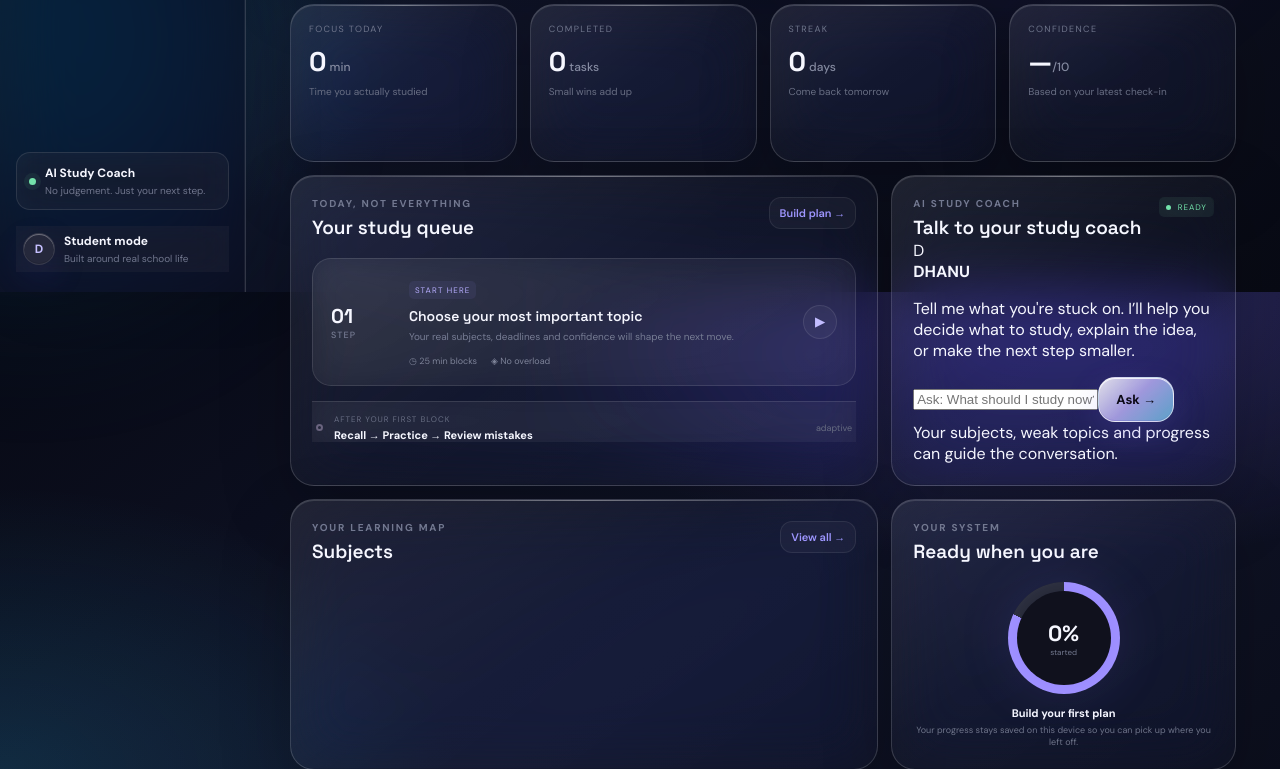
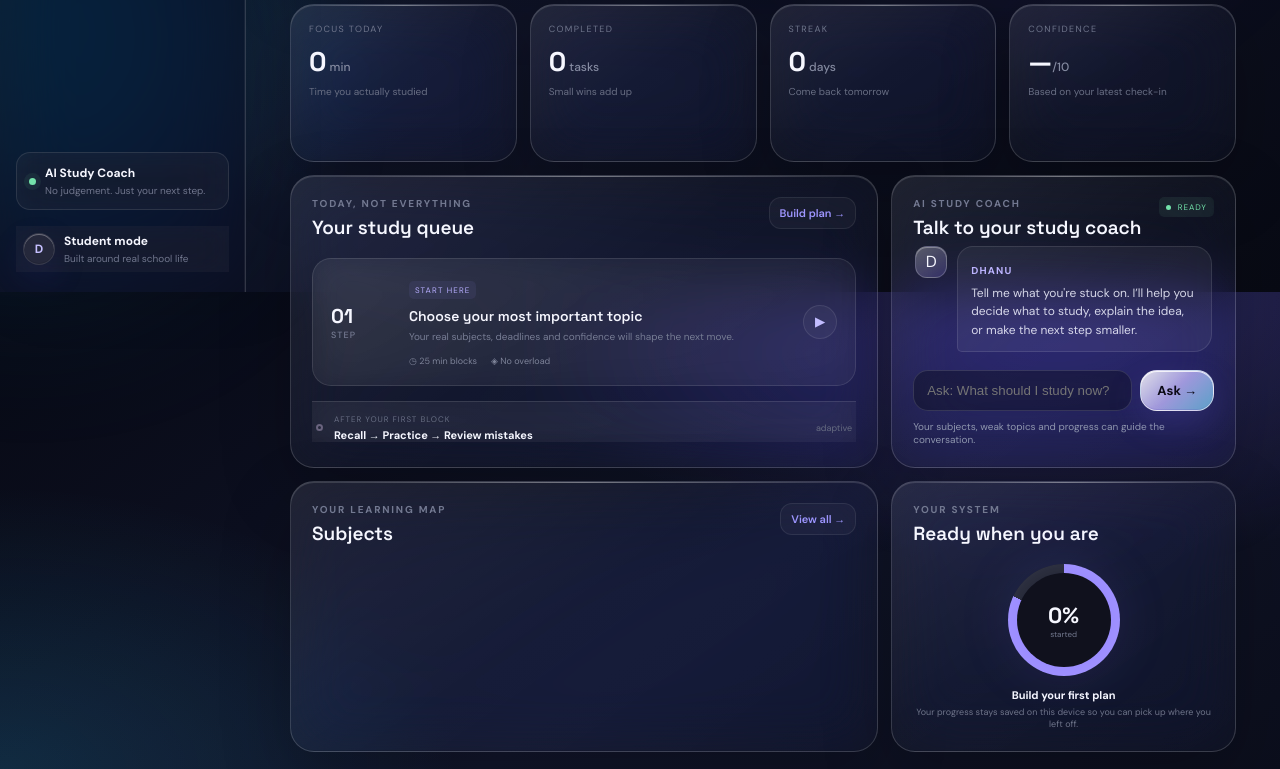
Before and after one commit to dhanush893/DhanuStudyOS, a Flask app: page / in a window 1280 px wide. Shown: the part 508-1277 px from the top of the page. Run offline with Flask 3, Linux system fonts and the light colour scheme.

Commit message:
Style conversational AI study coach with liquid glass UI

```diff
--- a/static/student.css
+++ b/static/student.css
@@ -58,3 +58,21 @@ body{padding-bottom:92px;background:radial-gradient(90% 45% at 80% 0,rgba(133,10
 }
 @media(max-width:420px){.welcome-row h1,.tool-header h1{font-size:35px!important}.student-problem-grid{grid-template-columns:1fr!important}.problem-card{min-height:auto!important}.planner-options{grid-template-columns:1fr!important}.sidebar{left:9px!important;right:9px!important;bottom:8px!important}.nav-item{font-size:7px!important}}
 @media(prefers-reduced-motion:reduce){*,*:before,*:after{scroll-behavior:auto!important;transition:none!important;animation:none!important}}
+
+/* Conversational coach */
+.mentor-panel{min-height:100%}
+.coach-chat{max-height:330px;overflow:auto;padding:6px 2px 14px;display:flex;flex-direction:column;gap:12px}
+.coach-message{display:flex;gap:10px;align-items:flex-start}
+.coach-message-ai>div:last-child{flex:1;background:rgba(255,255,255,.055);border:1px solid rgba(255,255,255,.1);border-radius:16px 18px 18px 5px;padding:11px 13px}
+.coach-message-ai b{font-size:10px;letter-spacing:.12em;color:#bdb4ff}
+.coach-message-ai p,.coach-message-student p{margin:5px 0 0;font-size:12px;line-height:1.55;color:rgba(241,242,255,.86)}
+.coach-avatar{width:32px;height:32px;flex:none;display:grid;place-items:center;border-radius:12px;background:linear-gradient(145deg,rgba(255,255,255,.28),rgba(139,120,255,.2));border:1px solid rgba(255,255,255,.2);box-shadow:inset 0 1px rgba(255,255,255,.3)}
+.coach-message-student{align-self:flex-end;max-width:82%;background:linear-gradient(145deg,rgba(176,159,255,.22),rgba(83,211,255,.09));border:1px solid rgba(255,255,255,.14);border-radius:18px 18px 5px 18px;padding:10px 13px}
+.coach-message-student p{margin:0;color:#fff}
+.coach-form{display:flex;gap:8px;margin-top:4px}
+.coach-form input{min-width:0;flex:1;background:rgba(5,7,17,.38);border:1px solid rgba(255,255,255,.13);border-radius:15px;padding:12px 13px;color:#fff;outline:none;backdrop-filter:blur(18px)}
+.coach-form input:focus{border-color:rgba(190,179,255,.48);box-shadow:0 0 0 4px rgba(155,140,255,.07)}
+.coach-form .primary-btn{white-space:nowrap;padding:0 16px}
+.coach-status{margin-top:9px;font-size:10px;color:#8f96ae}
+.coach-form.is-thinking{opacity:.72}
+@media(max-width:700px){.coach-form .primary-btn{padding:0 13px}.coach-chat{max-height:280px}}
```
